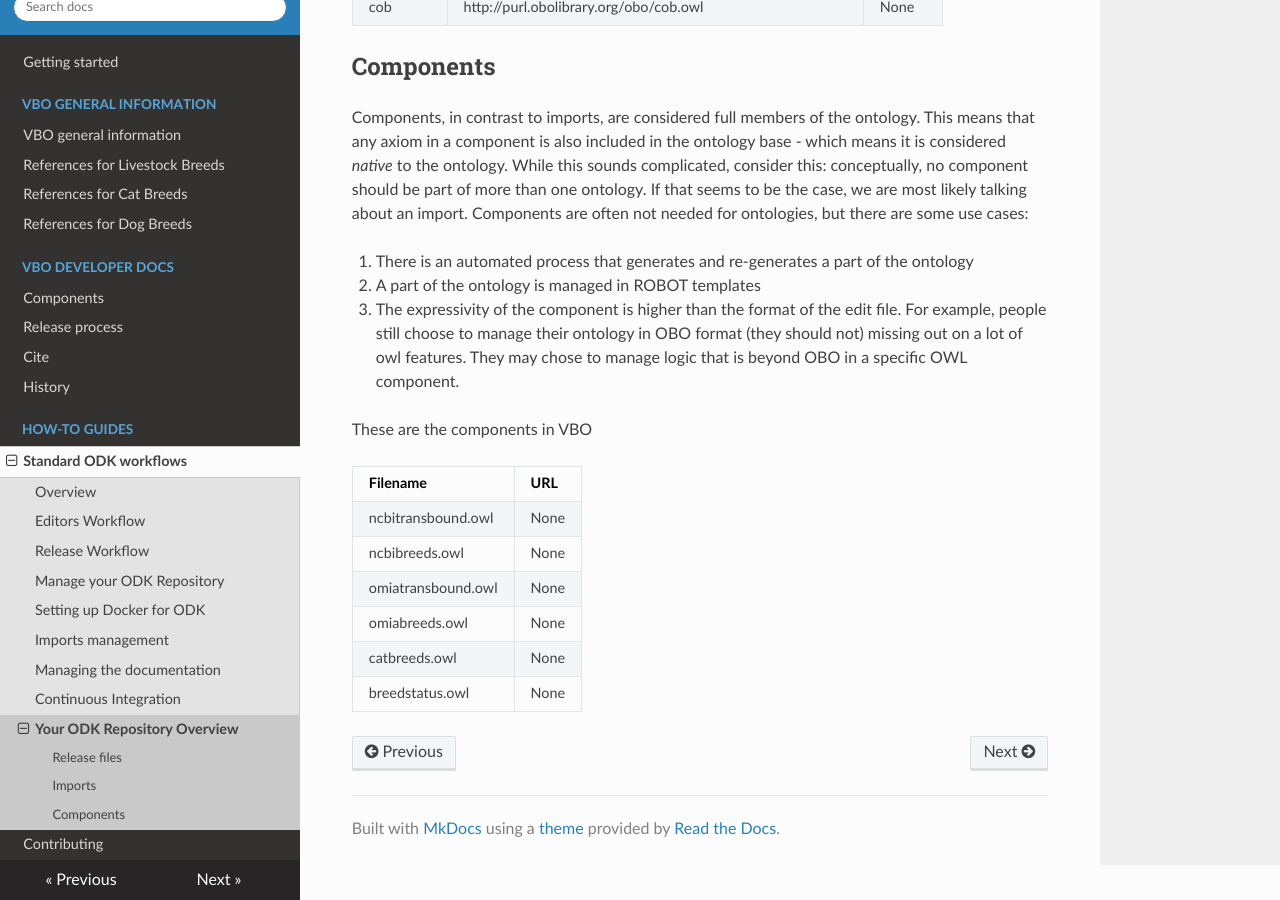
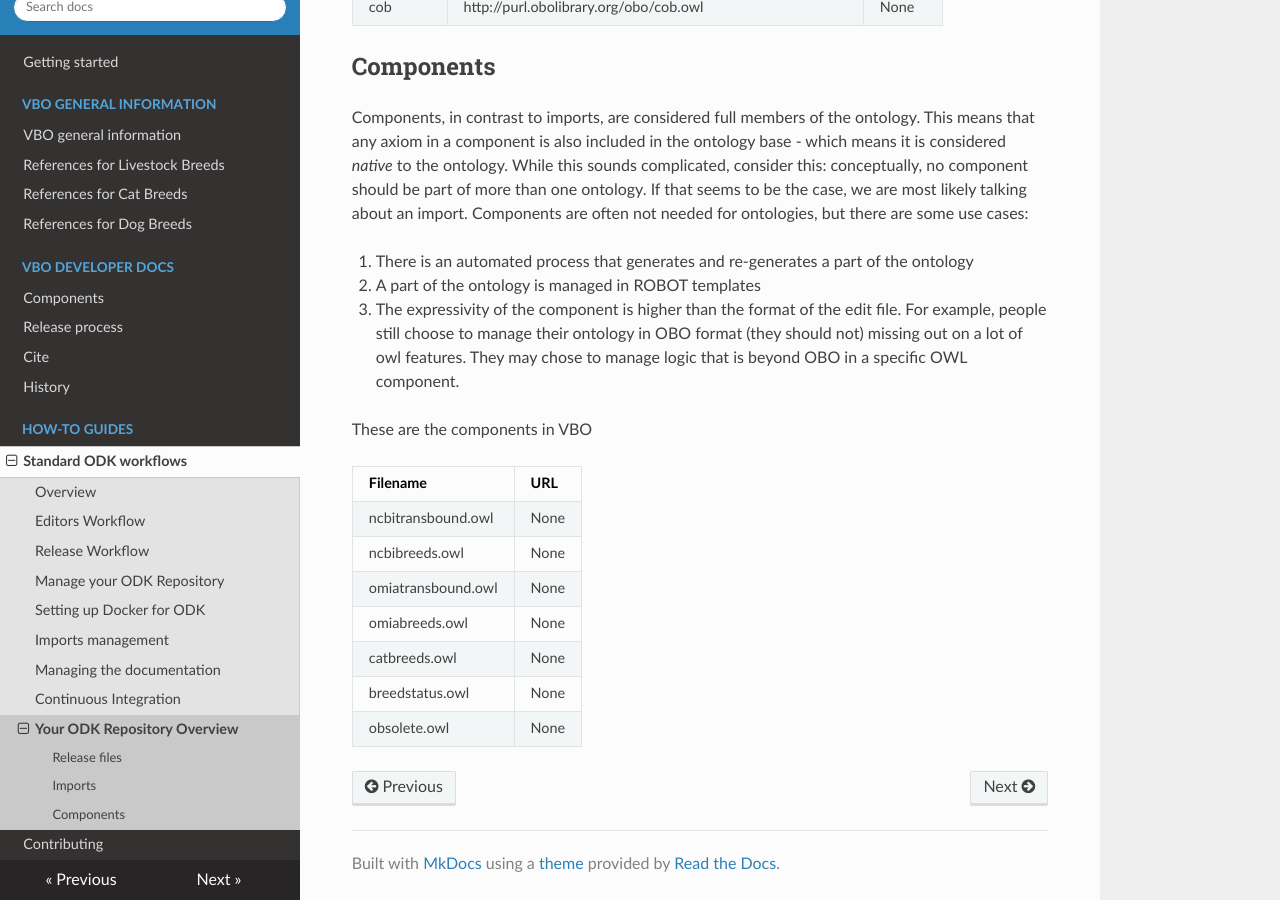
Before and after one commit to monarch-initiative/vertebrate-breed-ontology, an MkDocs documentation site: the page built from docs/odk-workflows/RepositoryFileStructure.md, in a window 1280 px wide and 900 px high, scrolled down 841 px. Built offline with MkDocs 1.6.1, drawn with Linux system fonts in a browser that asks for light colours; nearby versions of some CDN libraries.

Commit message:
Added obsolete component
@matentzn : I think I did it correctly, but it would be great to have your expert's eye to confirm that things are ok. Would you mind reviewing this PR, please? Thanks in advance

```diff
--- a/docs/odk-workflows/RepositoryFileStructure.md
+++ b/docs/odk-workflows/RepositoryFileStructure.md
@@ -39,3 +39,4 @@ These are the components in VBO
 | omiabreeds.owl | None |
 | catbreeds.owl | None |
 | breedstatus.owl | None |
+| obsolete.owl | None |
--- a/src/ontology/vbo-odk.yaml
+++ b/src/ontology/vbo-odk.yaml
@@ -30,6 +30,7 @@ components:
     - filename: omiabreeds.owl
     - filename: catbreeds.owl
     - filename: breedstatus.owl
+    - filename: obsolete.owl
 robot_java_args: '-Xmx16G'
 allow_equivalents: asserted-only
 documentation:
```
Also changed, not shown: 8 other files.
